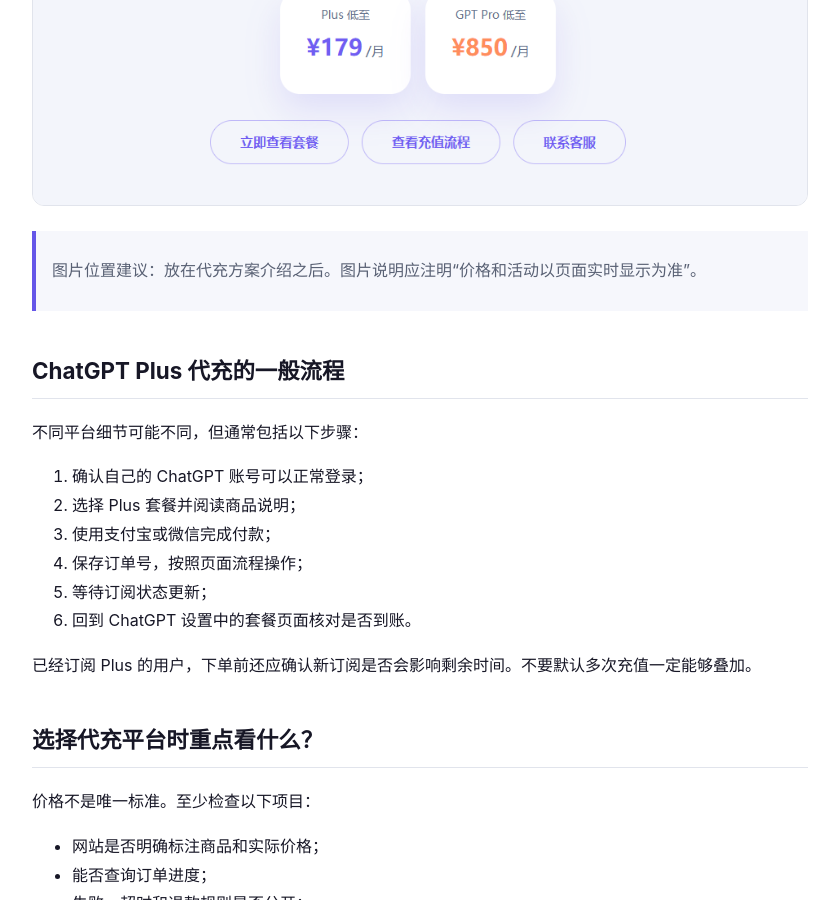
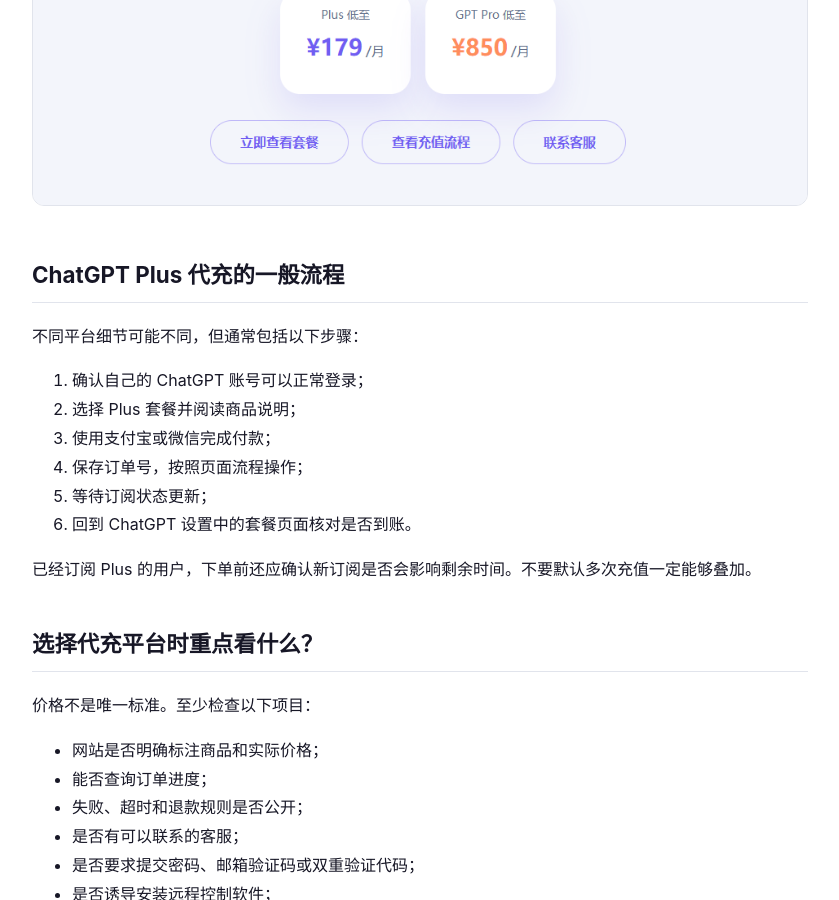
Before and after one commit to guozhi202688/chatgpt-plus-recharge, a Jekyll site: the page built from loveyouai-chatgpt-recharge/docs/chatgpt-plus-recharge-china.md, in a window 1280 px wide and 900 px high, scrolled down 2229 px. Shown: the whole window, without its empty margins (220-1059 px from the left). Built offline with Jekyll 4.4.1, drawn with Linux system fonts in a browser that asks for light colours.

Commit message:
Update chatgpt-plus-recharge-china.md

```diff
--- a/loveyouai-chatgpt-recharge/docs/chatgpt-plus-recharge-china.md
+++ b/loveyouai-chatgpt-recharge/docs/chatgpt-plus-recharge-china.md
@@ -67,8 +67,6 @@ Plus 不包含 OpenAI API 额度。网页端订阅和开发者 API 是两套独
 
 ![LoveYouAI ChatGPT Plus 与 Pro 充值套餐页面](../assets/images/loveyouai-chatgpt-recharge.png)
 
-> 图片位置建议：放在代充方案介绍之后。图片说明应注明“价格和活动以页面实时显示为准”。
-
 ## ChatGPT Plus 代充的一般流程
 
 不同平台细节可能不同，但通常包括以下步骤：
```
